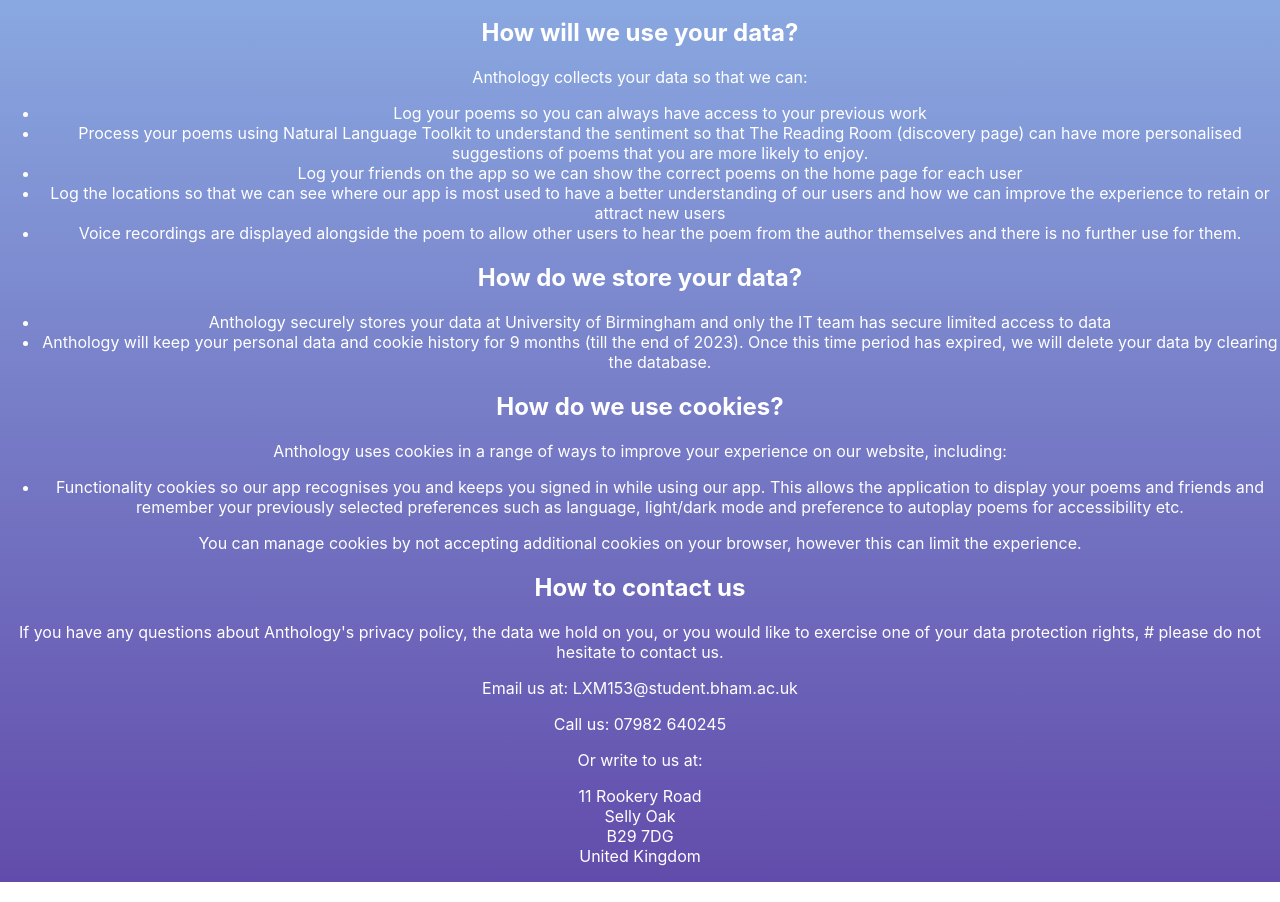
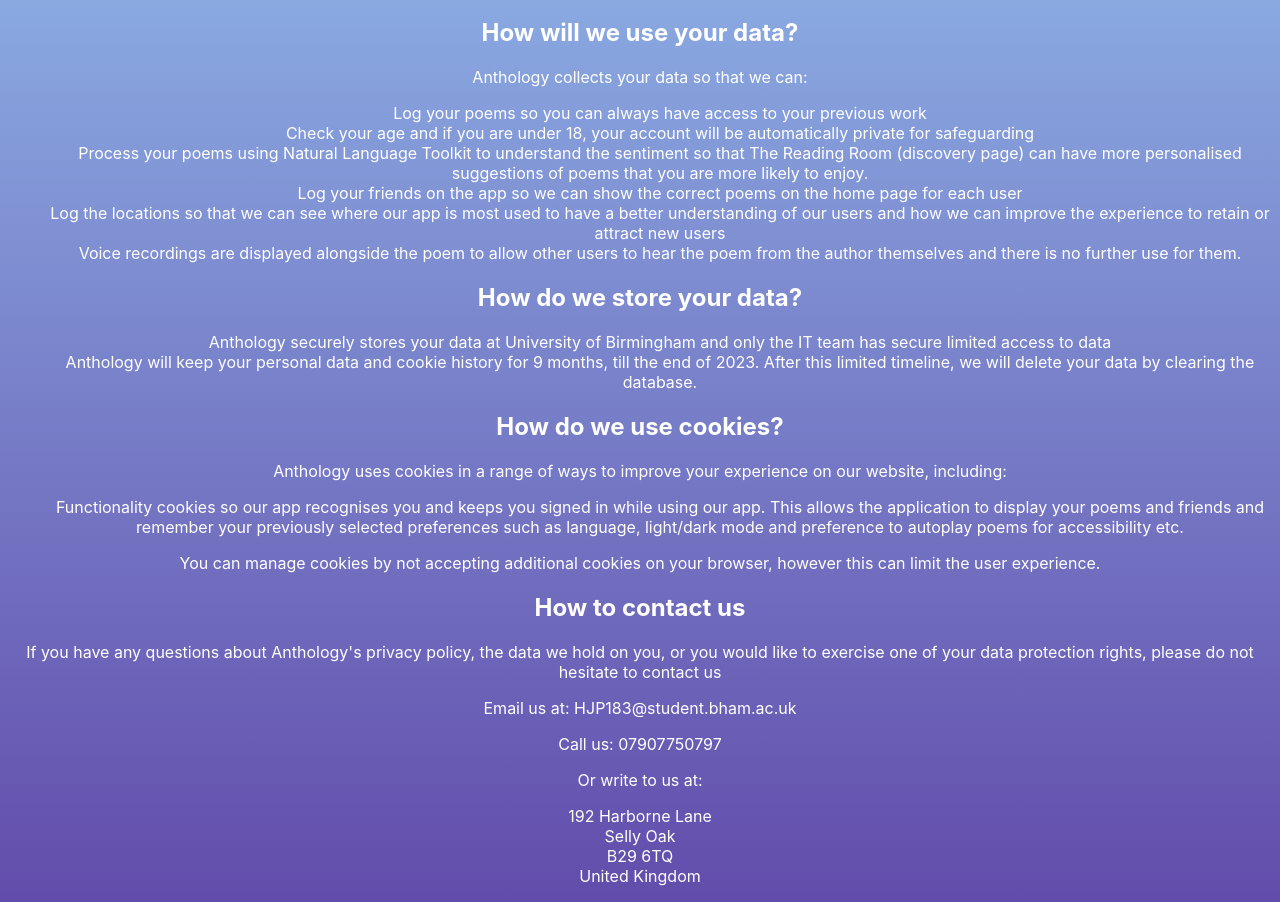
Before and after one commit to tmff/Anthology, a React (Create React App) app in the folder poemfrontend/: page /privacy in a window 1280 px wide. Shown: the part 513-1415 px from the top of the page. Built offline with nearby package versions, Linux system fonts and the light colour scheme.

Commit message:
Updated GDPR page with removed bullet points and links to the page

```diff
--- a/poemfrontend/src/components/pages/GDPR.jsx
+++ b/poemfrontend/src/components/pages/GDPR.jsx
@@ -11,7 +11,7 @@ export const GDPR = (props) => {
             <h2>What data do we collect?</h2>
             <p>Anthology collects the following data:</p>
             <ul>
-                <li>Personal identification information (Full name, email address, password, etc.) </li>
+                <li>Personal identification information (Full name, email address, password, date of birth etc.) </li>
                 <li>Photo for profile picture if uploaded  </li>
                 <li>Users that you are linked with via a ”Friends” feature </li>
                 <li>Location when using the app or always as agreed to by the user </li>
@@ -31,6 +31,8 @@ export const GDPR = (props) => {
             <p>Anthology collects your data so that we can: </p>
             <ul>
                 <li>Log your poems so you can always have access to your previous work </li>
+                <li>Check your age and if you are under 18, your account will be automatically private for
+                    safeguarding</li>
                 <li>Process your poems using Natural Language Toolkit to understand the sentiment so that
                     The Reading Room (discovery page) can have more personalised suggestions of poems that you are more likely to enjoy. </li>
                 <li>Log your friends on the app so we can show the correct poems on the home page for each user  </li>
@@ -40,8 +42,8 @@ export const GDPR = (props) => {
             <h2>How do we store your data?</h2>
             <ul>
                 <li>Anthology securely stores your data at University of Birmingham and only the IT team has secure limited access to data </li>
-                <li>Anthology will keep your personal data and cookie history for 9 months (till the end of 2023).
-                     Once this time period has expired, we will delete your data by clearing the database. </li>
+                <li>Anthology will keep your personal data and cookie history for 9 months, till the end of 2023.
+                    After this limited timeline, we will delete your data by clearing the database.  </li>
             </ul>
             <h2>How do we use cookies?</h2>
             <p>Anthology uses cookies in a range of ways to improve your experience on our website, including:  </p>
@@ -50,17 +52,18 @@ export const GDPR = (props) => {
                     This allows the application to display your poems and friends and remember your previously selected preferences such as language,
                     light/dark mode and preference to autoplay poems for accessibility etc.  </li>
             </ul>
-            <p>You can manage cookies by not accepting additional cookies on your browser, however this can limit the experience.  </p>
+            <p>You can manage cookies by not accepting additional cookies on your browser, however this can limit the
+                user experience.  </p>
             <h2>How to contact us</h2>
-            <p>If you have any questions about Anthology's privacy policy, the data we hold on you, or you would like to exercise one of your data protection rights, #
-                please do not hesitate to contact us. </p>
-            <p>Email us at: LXM153@student.bham.ac.uk </p>
-            <p>Call us: 07982 640245 </p>
+            <p>If you have any questions about Anthology's privacy policy, the data we hold on you, or you would like
+                to exercise one of your data protection rights, please do not hesitate to contact us </p>
+            <p>Email us at: HJP183@student.bham.ac.uk</p>
+            <p>Call us: 07907750797</p>
             <p>Or write to us at:</p>
-            <p>11 Rookery Road<br/>
-               Selly Oak <br/>
-               B29 7DG <br/>
-               United Kingdom
+            <p>192 Harborne Lane<br/>
+                Selly Oak<br/>
+                B29 6TQ<br/>
+                United Kingdom
             </p>
         </div>
     )
--- a/poemfrontend/src/components/pages/Login.jsx
+++ b/poemfrontend/src/components/pages/Login.jsx
@@ -92,7 +92,7 @@ export const Login = (props) => {
                 <button id="submit" type="submit" onClick={setLoginToken}>Log In</button>
             </form>
             <Link to={`/register`} className="link-btn">Don't have an account? Register here!</Link>
-            <Link to={`/GDPR`} className="link-btn">GDPR Policy</Link>
+            <Link to={`/privacy`} className="link-btn">GDPR Policy</Link>
         </div>
 
     )
--- a/poemfrontend/src/components/pages/Register.jsx
+++ b/poemfrontend/src/components/pages/Register.jsx
@@ -153,7 +153,7 @@ export const Register = (props) => {
                 <h3>{submitResult}</h3>
             </form>
             <Link to={`/login`} className="link-btn">Already have an account? Login here!</Link>
-            <Link to={`/GDPR`} className="link-btn">GDPR Policy</Link>
+            <Link to={`/privacy`} className="link-btn">GDPR Policy</Link>
         </div>
     )
 
--- a/poemfrontend/src/css/App.css
+++ b/poemfrontend/src/css/App.css
@@ -6,6 +6,10 @@
   justify-content: center;
   color:  white;
   background: linear-gradient(var(--uranian-blue), var(--royal-purple));
+}
+
+ul {
+  list-style-type: none;
 }
 
 :root{
```
